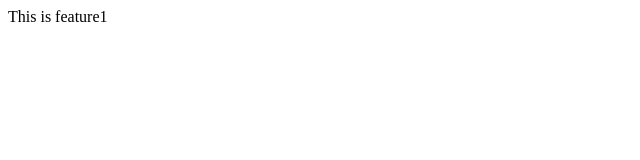
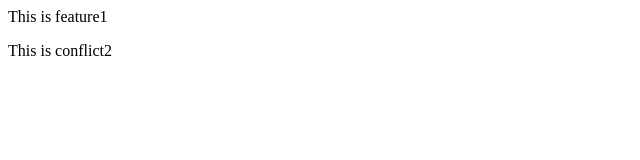
Before and after one commit to sid07003/localrepo, a plain HTML site: page index.html in a window 1280 px wide. Shown: the full height of the page, 0-640 px from the left. Drawn offline with Linux system fonts and the light colour scheme.

Commit message:
added conflict2

```diff
--- a/index.html
+++ b/index.html
@@ -1 +1,2 @@
 <p>This is feature1</p>
+<p>This is conflict2</p>
```
